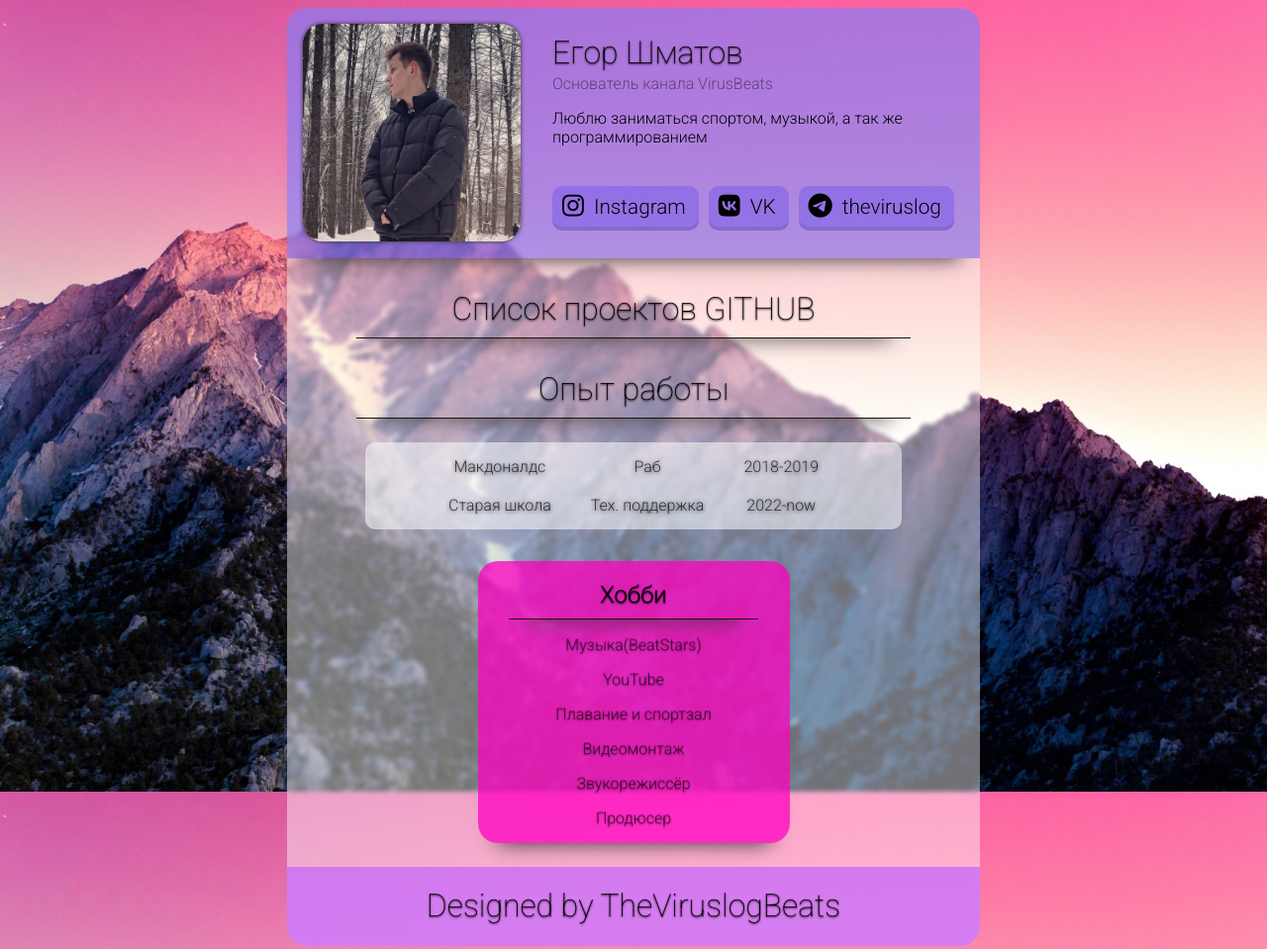
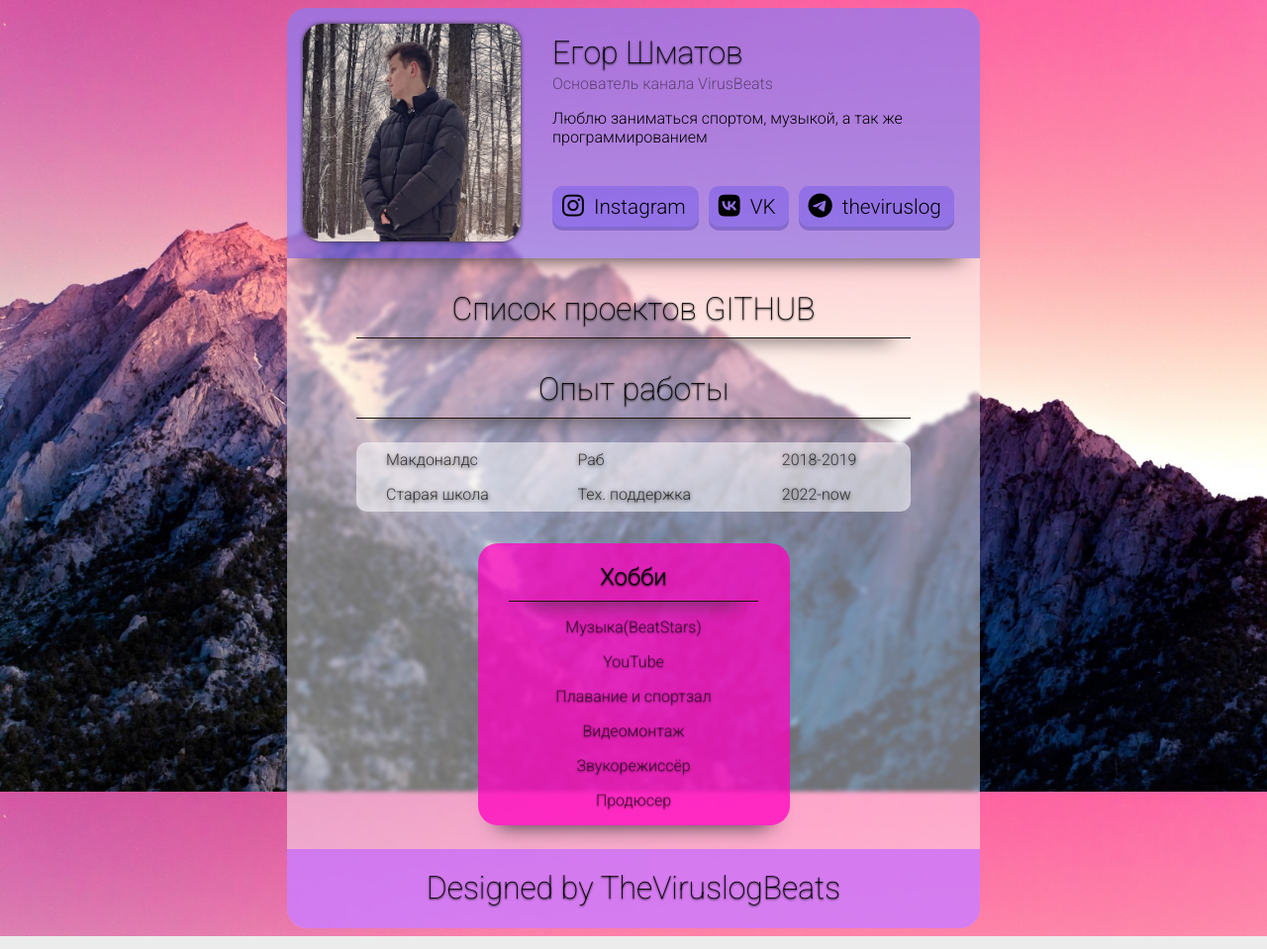
Before and after one commit to YNGPrenty/My-CV, a website: page index.html in a window 1280 px wide. Shown: the top 959 px of the page at 99% size. Drawn offline with Linux system fonts and the light colour scheme.

Commit message:
Pre-Final 3

```diff
--- a/styles.css
+++ b/styles.css
@@ -209,16 +209,15 @@ body {
 }
 
 table {
+  width: 80%;
   border-spacing: 0;
   empty-cells: hide;
-  margin: auto;
   background-color: rgba(255, 255, 255, 0.541);
   border-radius: 10px;
-  padding: 5px 64px;
+  margin: auto;
 }
 td {
-  padding: 10px 20px;
-  text-align: center;
+  padding: 8px 30px;
   font-size: 16px;
   font-weight: 300;
   text-shadow: 0px 1px 4px;
```
